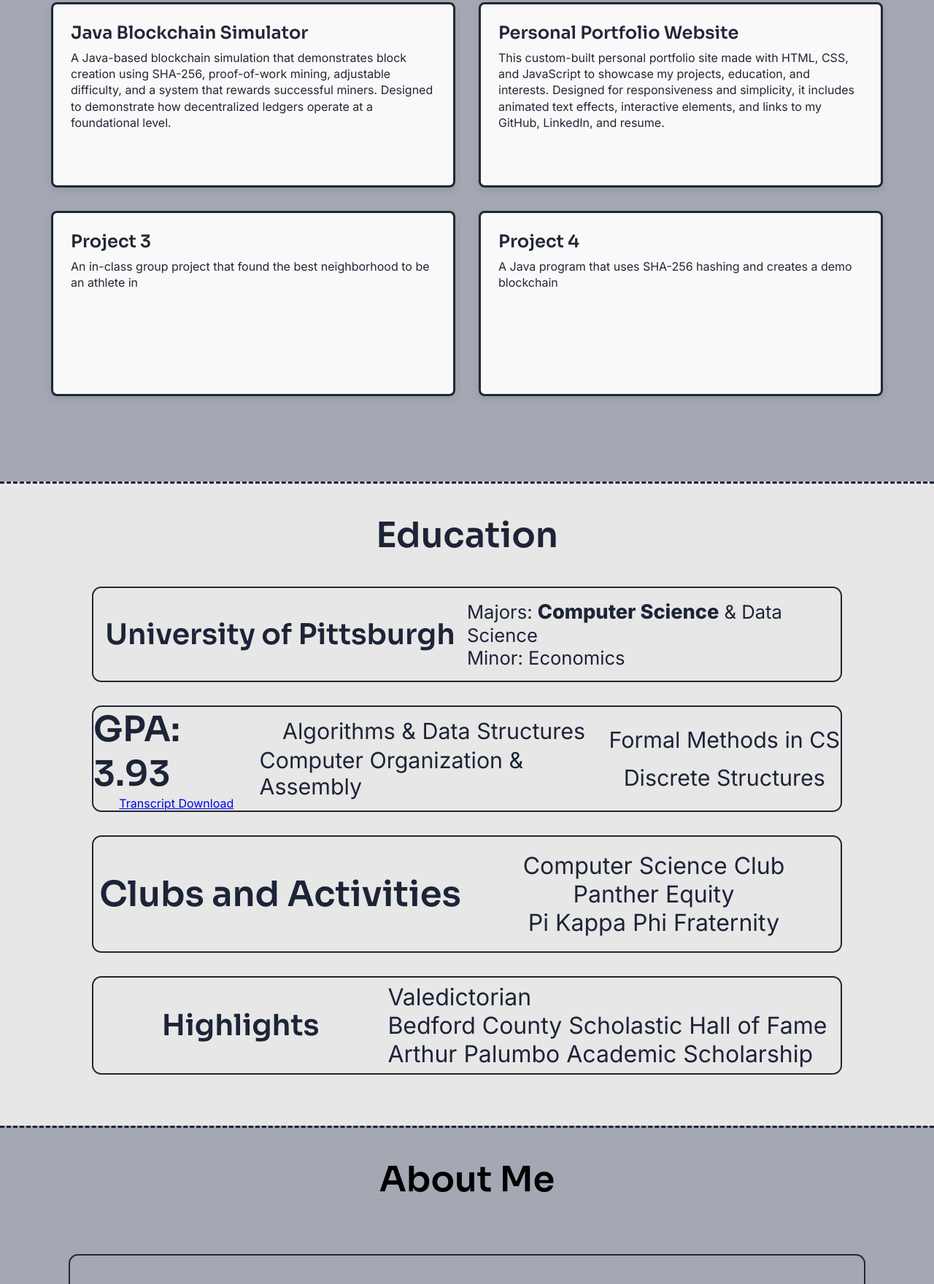
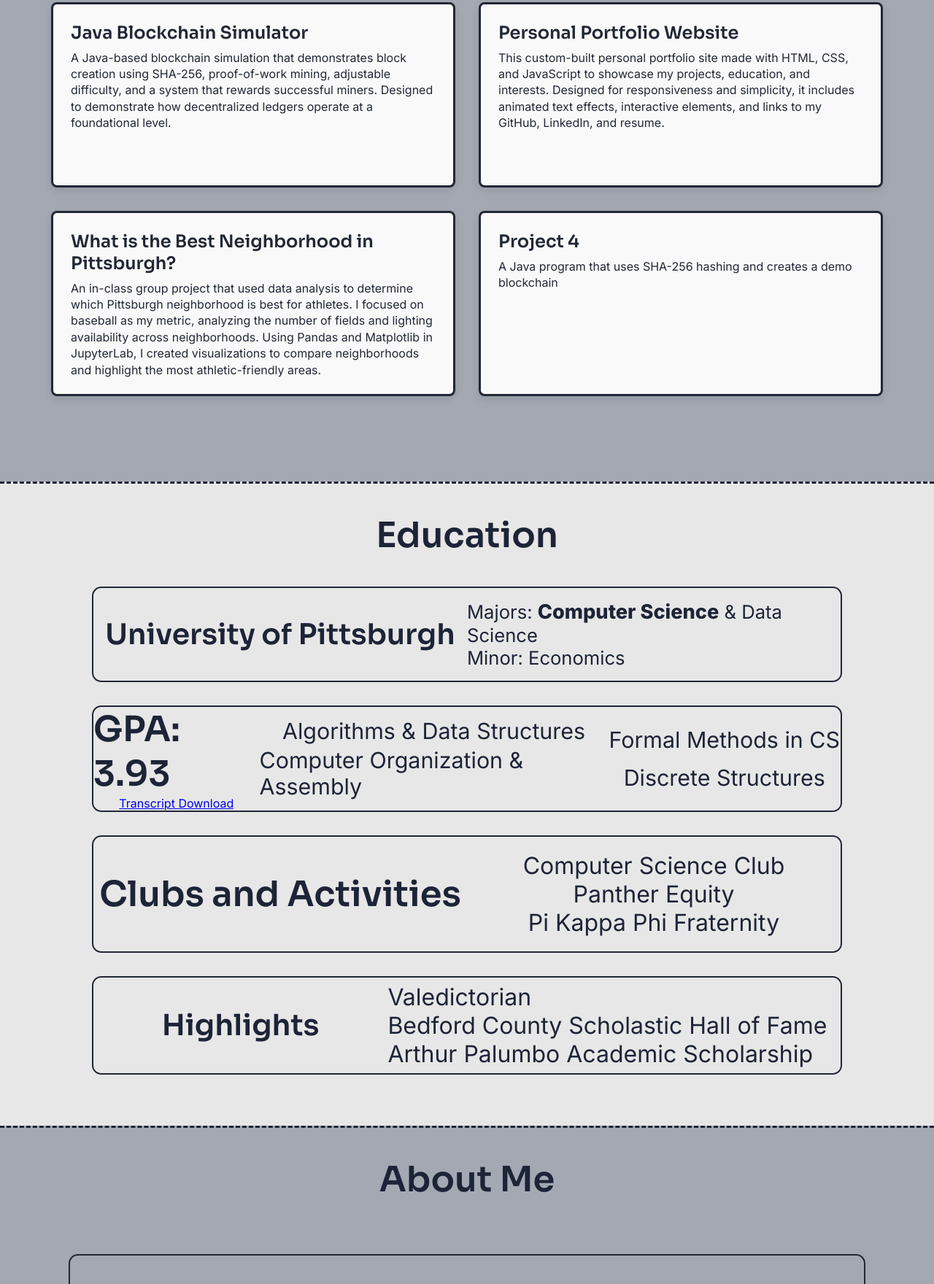
Before and after one commit to kevinressler/kevinressler.github.io, a plain HTML site: page index.html in a window 1280 px wide. Shown: the part 943-2703 px from the top of the page at 73% size. Drawn offline with Linux system fonts and the light colour scheme.

```diff
--- a/index.html
+++ b/index.html
@@ -82,7 +82,7 @@
                     </a>
                 </div>
                 <div class="projectBox">
-                    <a href="https://github.com/kevinressler/project-2" target="_blank">
+                    <a href="https://github.com/kevinressler/kevinressler.github.io" target="_blank">
                         <h3>
                             Personal Portfolio Website
                         </h3>
@@ -94,10 +94,10 @@
                 <div class="projectBox">
                     <a href="https://github.com/kevinressler/project-3" target="_blank">
                         <h3>
-                            Project 3
+                            What is the Best Neighborhood in Pittsburgh?
                         </h3>
                         <p>
-                            An in-class group project that found the best neighborhood to be an athlete in
+                            An in-class group project that used data analysis to determine which Pittsburgh neighborhood is best for athletes. I focused on baseball as my metric, analyzing the number of fields and lighting availability across neighborhoods. Using Pandas and Matplotlib in JupyterLab, I created visualizations to compare neighborhoods and highlight the most athletic-friendly areas.
                         </p>
                     </a>
                 </div>
--- a/style.css
+++ b/style.css
@@ -553,6 +553,7 @@ body {
 
 .aboutMeTitleBox h2 {
     font-size: 3rem;
+    color: #1D2437;
 }
 
 .aboutMeText {
@@ -569,6 +570,7 @@ body {
     text-wrap: wrap;
     font-size: 2rem;
     word-spacing: 0.15em;
+    color: #1D2437;
 }
 
 .footerSection {
```
